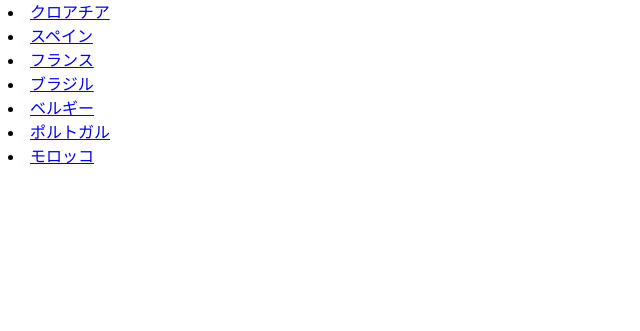
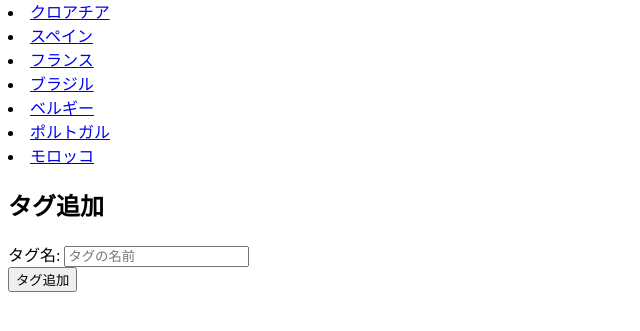
Before and after one commit to Winter-Hackathon-teamG/TeamG_Chatapp, a Flask app: page /tags in a window 1280 px wide. Shown: the part 228-559 px from the top of the page, without its empty margins (0-640 px from the left). Run offline with Flask 2, Linux system fonts and the light colour scheme; the visitor is signed in with stand-in values (Sample User, id 1); data comes from the database, SQL or seed files in the repository.

Commit message:
タグ作成機能

```diff
--- a/app.py
+++ b/app.py
@@ -438,6 +438,38 @@ def tag_channel(tid):
         flash('まだチャンネルは登録されていません')
         return redirect('/')
 
+# タグ作成
+@app.route('/add_tag', methods=['POST'])
+def add_tag():
+    """ ユーザーID
+
+    ユーザーIDをセッションから取得してuidに代入
+    ユーザーIDが無ければログインページへリダイレクト
+    """
+    uid = session.get('uid')
+    if uid is None:
+        return redirect('/login')
+
+    """タグ追加
+
+    フォームからタグ名を取得→tag_nameへ代入
+    データベースから、入力されたタグ名と同じタグを取得→tagへ代入
+
+    if タグ名がデータベースに存在しない場合:
+        データベースにタグ名を追加
+        タグ一覧表示画面へリダイレクト
+    else: (タグ名がデータベースに存在した場合)
+        エラーページを表示
+    """
+    tag_name = request.form.get('tag_name')
+    tag = dbConnect.getTagByName(tag_name)
+
+    if tag == None:
+        dbConnect.addTag(tag_name)
+        return redirect('/tags')
+    else:
+        error = '既に同じタグが存在しています'
+        return render_template('error/error.html', error_message=error)
 
 # 404エラー処理
 @app.errorhandler(404)
--- a/models.py
+++ b/models.py
@@ -382,3 +382,57 @@ class dbConnect:
         # 最終処理:カーソルを閉じる
         finally:
             cur.close()
+
+    # 指定されたタグ名にマッチするタグの取得
+    def getTagByName(tag_name):
+        """
+        MySQLにDBクラスで定義した接続用メソッドを使用して接続
+        カーソルを作成→curへ代入
+        sqlにSQL文を代入:「tagsテーブルから指定したタグ名に該当するタグを取得する」
+        execute文でsqlを実行
+        実行結果(指定したタグ名に該当するタグ1つ)を取り出す→tagに代入
+        tagを返す
+        """
+
+        try:
+            conn = DB.getConnection()
+            cur = conn.cursor()
+            sql = 'SELECT * FROM tags WHERE name=%s;'
+            cur.execute(sql, (tag_name))
+            tag = cur.fetchone()
+            return tag
+
+        # 例外処理
+        except Exception as e:
+            print(e + 'が発生しています')
+            return None
+
+        # 最終処理:カーソルを閉じる
+        finally:
+            cur.close()
+
+    # タグ追加(タグ名)
+    def addTag(tag_name):
+        """
+        MySQLにDBクラスで定義した接続用メソッドを使用して接続
+        カーソルを作成→curへ代入
+        sqlにSQL文を代入
+        execute文でsqlを実行(tagsテーブルにユーザーID, タグ名を追加)
+        commitで変更を確定
+        """
+
+        try:
+            conn = DB.getConnection()
+            cur = conn.cursor()
+            sql = 'INSERT INTO tags (name) VALUES (%s);'
+            cur.execute(sql, (tag_name))
+            conn.commit()
+
+        # 例外処理
+        except Exception as e:
+            print(e + 'が発生しています')
+            return None
+
+        # 最終処理:カーソルを閉じる
+        finally:
+            cur.close()
--- a/templates/test_tags.html
+++ b/templates/test_tags.html
@@ -20,5 +20,14 @@
   {% for tag in tags %}
     <li><a href="{{ url_for('tag_channel', tid=tag.id) }}">{{ tag.name }}</a></li>
   {% endfor %}
+
+  {# タグ追加フォーム #}
+  <h2>タグ追加</h2>
+  <form action="/add_tag" method="POST">
+    <label for="tag_name">タグ名:</label>
+    <input type="text" placeholder="タグの名前" name="tag_name"/><br>
+    <input type="submit" value="タグ追加">
+  </form>
+
 </body>
 </html>
```
